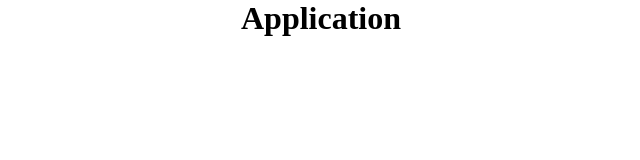
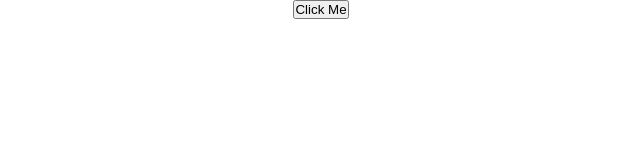
Before and after one commit to Atharsh07/java-script, a plain HTML site: page index.html in a window 1280 px wide. Shown: the whole page, without its empty margins (319-959 px from the left). Drawn offline with Linux system fonts and the light colour scheme.

Commit message:
callback func

```diff
--- /dev/null
+++ b/Callback.js
@@ -0,0 +1,5 @@
+
+//... callback function
+document.getElementById("clickme").addEventListener("click", function xyz(){
+    console.log("atharsh");
+})
--- a/index.html
+++ b/index.html
@@ -4,13 +4,10 @@
     <meta charset="UTF-8">
     <meta name="viewport" content="width=device-width, initial-scale=1.0">
     <title>Document</title>
-    <script src="index.js"></script>
     <link rel="stylesheet" href="style.css">
 </head>
 <body>
-    <container class="object">
-        <div class="registration">
-            <h1>Application</h1>
-    </container>
+    <button id="clickme">Click Me</button>
+    <script src="Callback.js"></script>
 </body>
 </html>
```
